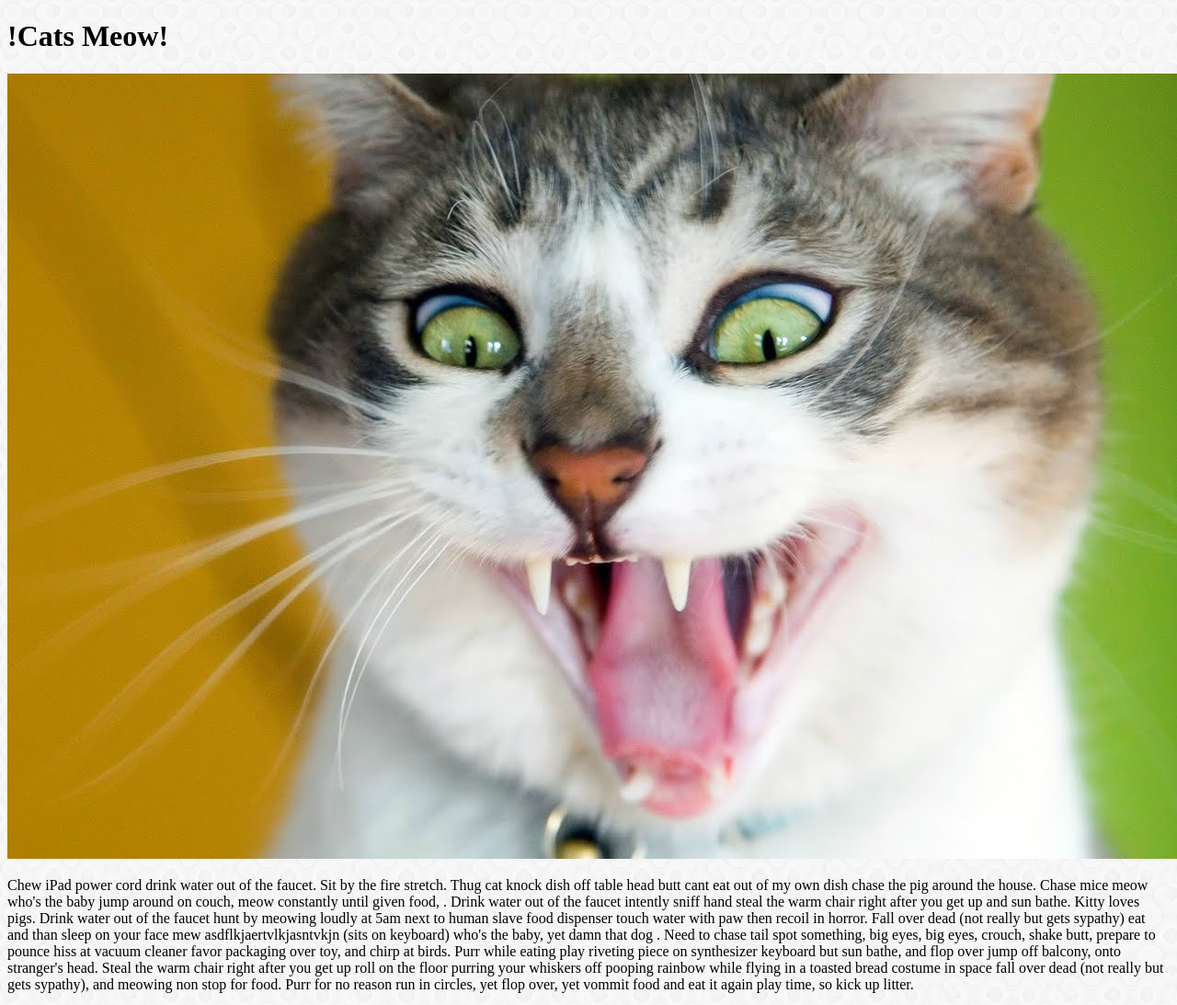
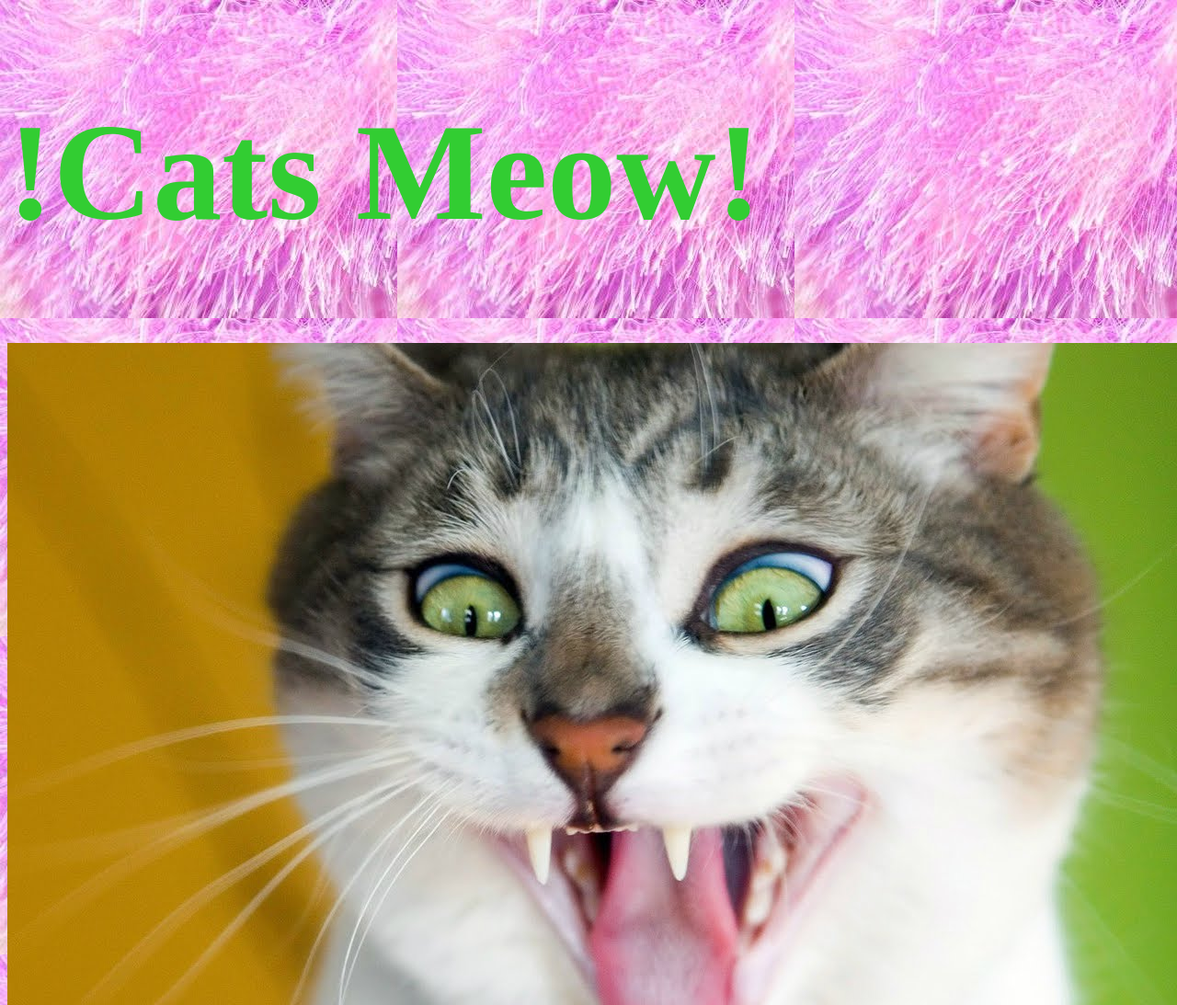
Before and after one commit to jhawley14/plus-master, a plain HTML site: page index.html in a window 1280 px wide. Shown: the top 1093 px of the page at 92% size. Drawn offline with Linux system fonts and the light colour scheme.

Commit message:
added background

```diff
--- a/css/styles.css
+++ b/css/styles.css
@@ -1 +1,6 @@
-body{background-image: url("../img/confectionary.png")}
+body{background-image: url("../img/fur.jpg")}
+h1 {
+   font-size: 150px;
+    color: limegreen
+
+}
```
Also changed, not shown: img/fur.jpg (added).
